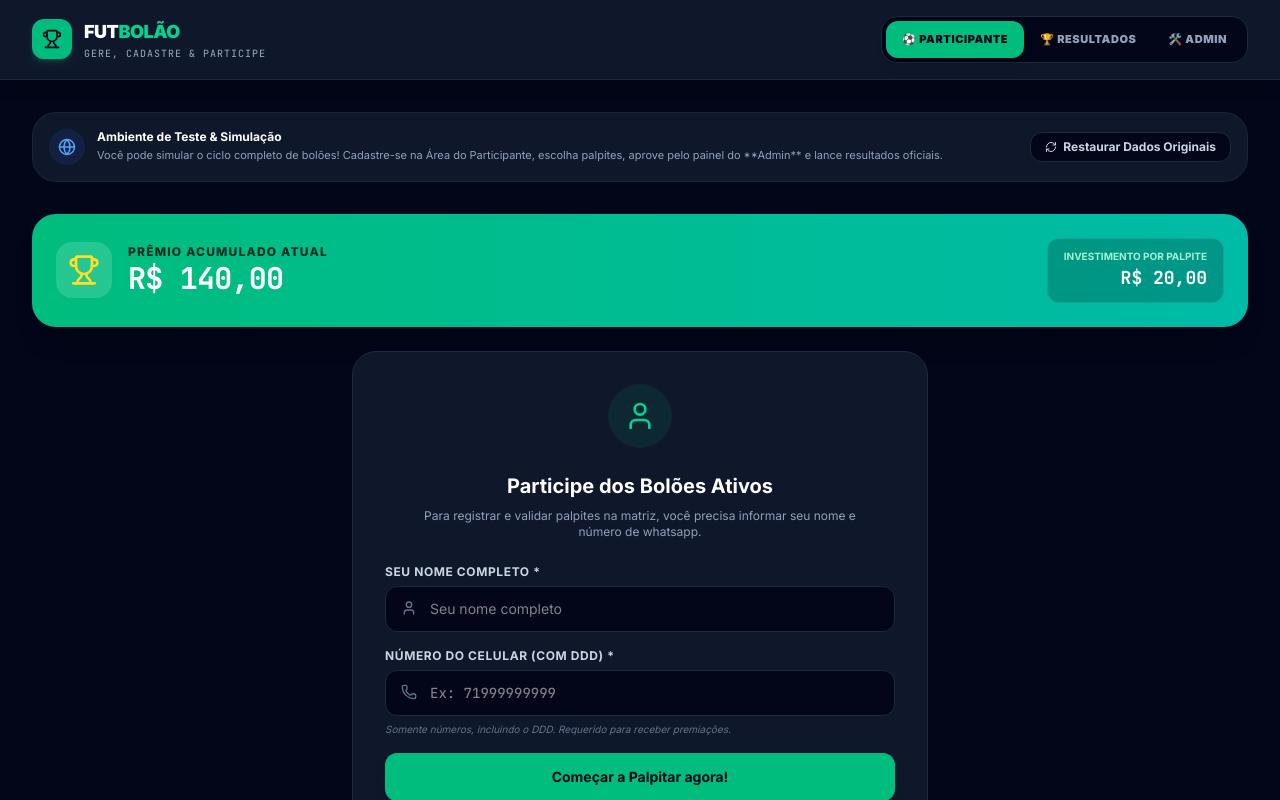
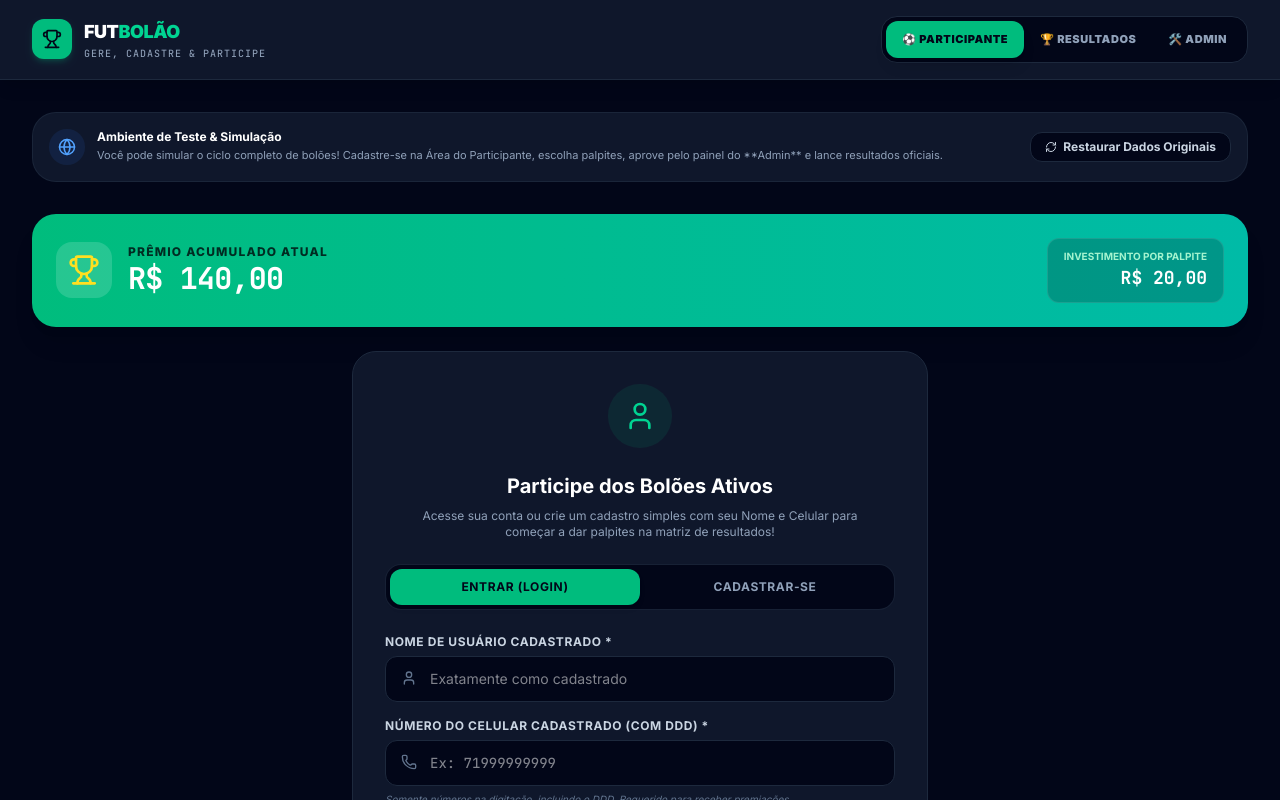
Before and after one commit to lukitoazevedo/Lukito, a React (Vite) app: page / in a window 1280 px wide. Shown: the top 800 px of the page. Built offline with nearby package versions, Linux system fonts and the light colour scheme.

Commit message:
feat: separate login and registration flows
Split authentication logic into distinct login and registration methods to improve user management and validation. Introduced explicit status checks to prevent unauthorized access and duplicate registrations.

```diff
--- a/src/App.tsx
+++ b/src/App.tsx
@@ -250,28 +250,53 @@ export default function App() {
     saveState('bolao_partidas', updated);
   };
 
-  // 3. Actions: Participant log-in or registration
-  const handleLogin = (nome: string, celular: string) => {
+  // 3. Actions: Participant log-in
+  const handleLogin = (nome: string, celular: string): boolean => {
     // Sanitize values
     const cleanPhone = celular.replace(/\D/g, ''); // leave only digits
+    const cleanNomeInput = nome.trim().toLowerCase();
 
-    // Check if user already exists
-    let user = usuarios.find(u => u.celular === cleanPhone);
+    // Check if user already exists matching BOTH Name and Cellphone
+    const user = usuarios.find(
+      u => u.celular === cleanPhone && u.nome_usuario.trim().toLowerCase() === cleanNomeInput
+    );
 
-    if (!user) {
-      // Create new user record
-      user = {
-        id: `user-${Date.now()}`,
-        nome_usuario: nome,
-        celular: cleanPhone
-      };
-      const updatedUsers = [...usuarios, user];
-      setUsuarios(updatedUsers);
-      saveState('bolao_usuarios', updatedUsers);
+    if (user) {
+      setCurrentUser(user);
+      saveState('bolao_currentUser', user);
+      return true;
+    }
+    return false;
+  };
+
+  // Actions: Participant registration
+  const handleRegister = (nome: string, celular: string): { success: boolean; error?: string } => {
+    // Sanitize values
+    const cleanPhone = celular.replace(/\D/g, ''); // leave only digits
+    const cleanNome = nome.trim();
+
+    if (!cleanNome || !cleanPhone) {
+      return { success: false, error: "Nome e celular são campos obrigatórios." };
     }
 
-    setCurrentUser(user);
-    saveState('bolao_currentUser', user);
+    // Check if phone number is already registered
+    const existing = usuarios.find(u => u.celular === cleanPhone);
+    if (existing) {
+      return { success: false, error: "Este número de celular já possui cadastro no sistema!" };
+    }
+
+    const newUser: Usuario = {
+      id: `user-${Date.now()}`,
+      nome_usuario: cleanNome,
+      celular: cleanPhone
+    };
+
+    const updatedUsers = [...usuarios, newUser];
+    setUsuarios(updatedUsers);
+    saveState('bolao_usuarios', updatedUsers);
+    setCurrentUser(newUser);
+    saveState('bolao_currentUser', newUser);
+    return { success: true };
   };
 
   // 4. Actions: logout
@@ -544,6 +569,7 @@ export default function App() {
               notificacoes={notificacoes}
               activeAdmin={activeAdmin}
               onLogin={handleLogin}
+              onRegister={handleRegister}
               onLogout={handleLogout}
               onAddPalpite={handleAddPalpite}
               onMarkNotificationsAsRead={handleMarkNotificationsAsRead}
--- a/src/components/ParticipantArea.tsx
+++ b/src/components/ParticipantArea.tsx
@@ -16,7 +16,8 @@ interface ParticipantAreaProps {
   currentUser: Usuario | null;
   notificacoes: Notificacao[];
   activeAdmin: string | null;
-  onLogin: (nome: string, celular: string) => void;
+  onLogin: (nome: string, celular: string) => boolean;
+  onRegister: (nome: string, celular: string) => { success: boolean; error?: string };
   onLogout: () => void;
   onAddPalpite: (partidaId: string, resultado: string) => void;
   onMarkNotificationsAsRead: (userId: string) => void;
@@ -31,6 +32,7 @@ export default function ParticipantArea({
   notificacoes,
   activeAdmin,
   onLogin,
+  onRegister,
   onLogout,
   onAddPalpite,
   onMarkNotificationsAsRead,
@@ -38,6 +40,7 @@ export default function ParticipantArea({
   // Input fields for identity
   const [nomeInput, setNomeInput] = useState('');
   const [celularInput, setCelularInput] = useState('');
+  const [authTab, setAuthTab] = useState<'login' | 'register'>('login');
 
   // Sorter / Active sweepstakes and match selection
   const [selectedBolaoId, setSelectedBolaoId] = useState<string>('');
@@ -122,14 +125,32 @@ export default function ParticipantArea({
     return () => clearInterval(interval);
   }, [currentPartida]);
 
-  // Handle Login
-  const handleLoginSubmit = (e: React.FormEvent) => {
+  // Handle Login and Register Submit
+  const handleAuthSubmit = (e: React.FormEvent) => {
     e.preventDefault();
     if (!nomeInput.trim() || !celularInput.trim()) {
       alert("Por favor, preencha o seu nome e telefone celular para continuar.");
       return;
     }
-    onLogin(nomeInput.trim(), celularInput.trim());
+
+    if (authTab === 'login') {
+      const success = onLogin(nomeInput.trim(), celularInput.trim());
+      if (success) {
+        // Clear forms
+        setNomeInput('');
+        setCelularInput('');
+      } else {
+        alert("❌ Usuário não encontrado ou Nome/Celular incorretos.\n\nPara fazer login, informe os mesmos dados cadastrados (considerando letras maiúsculas/minúsculas). Caso não possua conta, crie uma na aba 'Cadastrar'!");
+      }
+    } else {
+      const res = onRegister(nomeInput.trim(), celularInput.trim());
+      if (res.success) {
+        setNomeInput('');
+        setCelularInput('');
+      } else {
+        alert(`❌ Falha no Cadastro: ${res.error || 'Erro desconhecido.'}`);
+      }
+    }
   };
 
   // Matrix generation grid values (0 to 5)
@@ -245,20 +266,58 @@ export default function ParticipantArea({
 
       {/* SECTION 1: MANDATORY REGISTER IF NOT AUTHENTICATED */}
       {!currentUser ? (
-        <div id="participant-auth-card" className="bg-slate-900 border border-slate-800 p-6 md:p-8 rounded-3xl space-y-6 max-w-xl mx-auto text-center">
+        <div id="participant-auth-card" className="bg-slate-900 border border-slate-800 p-6 md:p-8 rounded-3xl space-y-6 max-w-xl mx-auto text-center animate-fade-in">
           <div className="mx-auto w-16 h-16 rounded-full bg-emerald-500/10 flex items-center justify-center text-emerald-400">
             <User size={32} />
           </div>
           <div>
             <h3 className="text-xl font-bold text-white">Participe dos Bolões Ativos</h3>
             <p className="text-xs text-slate-400 mt-2 max-w-md mx-auto">
-              Para registrar e validar palpites na matriz, você precisa informar seu nome e número de whatsapp.
+              Acesse sua conta ou crie um cadastro simples com seu Nome e Celular para começar a dar palpites na matriz de resultados!
             </p>
           </div>
 
-          <form id="form-participant-login" onSubmit={handleLoginSubmit} className="space-y-4 text-left">
+          {/* TAB BAR FOR REGISTER / LOGIN */}
+          <div className="flex bg-slate-950 p-1 border border-slate-800/80 rounded-2xl">
+            <button
+              id="auth-tab-login-btn"
+              type="button"
+              onClick={() => {
+                setAuthTab('login');
+                setNomeInput('');
+                setCelularInput('');
+              }}
+              className={`flex-1 py-2.5 rounded-xl text-xs font-bold uppercase tracking-wider transition-all cursor-pointer ${
+                authTab === 'login'
+                  ? 'bg-emerald-500 text-slate-950 shadow-md'
+                  : 'text-slate-400 hover:text-white'
+              }`}
+            >
+              Entrar (Login)
+            </button>
+            <button
+              id="auth-tab-register-btn"
+              type="button"
+              onClick={() => {
+                setAuthTab('register');
+                setNomeInput('');
+                setCelularInput('');
+              }}
+              className={`flex-1 py-2.5 rounded-xl text-xs font-bold uppercase tracking-wider transition-all cursor-pointer ${
+                authTab === 'register'
+                  ? 'bg-emerald-500 text-slate-950 shadow-md'
+                  : 'text-slate-400 hover:text-white'
+              }`}
+            >
+              Cadastrar-se
+            </button>
+          </div>
+
+          <form id="form-participant-auth" onSubmit={handleAuthSubmit} className="space-y-4 text-left">
             <div className="space-y-1.5">
-              <label className="text-xs font-bold text-slate-300 uppercase tracking-wider block">Seu Nome Completo *</label>
+              <label className="text-xs font-bold text-slate-300 uppercase tracking-wider block">
+                {authTab === 'login' ? 'Nome de Usuário cadastrado *' : 'Seu Nome Completo *'}
+              </label>
               <div className="relative">
                 <span className="absolute left-4 top-3.5 text-slate-500">
                   <User size={16} />
@@ -267,7 +326,7 @@ export default function ParticipantArea({
                   id="auth-input-name"
                   type="text"
                   required
-                  placeholder="Seu nome completo"
+                  placeholder={authTab === 'login' ? "Exatamente como cadastrado" : "Seu nome completo"}
                   value={nomeInput}
                   onChange={(e) => setNomeInput(e.target.value)}
                   className="w-full pl-11 pr-4 py-3 bg-slate-950 border border-slate-800 rounded-xl text-white focus:outline-none focus:ring-2 focus:ring-emerald-500 text-sm"
@@ -276,7 +335,9 @@ export default function ParticipantArea({
             </div>
 
             <div className="space-y-1.5">
-              <label className="text-xs font-bold text-slate-300 uppercase tracking-wider block">Número do Celular (com DDD) *</label>
+              <label className="text-xs font-bold text-slate-300 uppercase tracking-wider block">
+                {authTab === 'login' ? 'Número do Celular cadastrado (com DDD) *' : 'Número do Celular (com DDD) *'}
+              </label>
               <div className="relative">
                 <span className="absolute left-4 top-3.5 text-slate-500">
                   <Phone size={16} />
@@ -291,15 +352,15 @@ export default function ParticipantArea({
                   className="w-full pl-11 pr-4 py-3 bg-slate-950 border border-slate-800 rounded-xl text-white focus:outline-none focus:ring-2 focus:ring-emerald-500 text-sm font-mono"
                 />
               </div>
-              <span className="text-[10px] text-slate-500 italic block">Somente números, incluindo o DDD. Requerido para receber premiações.</span>
+              <span className="text-[10px] text-slate-500 italic block">Somente números na digitação, incluindo o DDD. Requerido para receber premiações.</span>
             </div>
 
             <button
               id="btn-confirm-auth"
               type="submit"
-              className="w-full py-3.5 bg-emerald-500 hover:bg-emerald-600 text-slate-950 font-bold rounded-xl shadow-lg transition-colors cursor-pointer text-sm"
+              className="w-full py-3.5 bg-emerald-500 hover:bg-emerald-600 text-slate-950 font-bold rounded-xl shadow-lg transition-colors cursor-pointer text-sm uppercase tracking-wider font-extrabold"
             >
-              Começar a Palpitar agora!
+              {authTab === 'login' ? 'Entrar no Sistema' : 'Criar minha Conta'}
             </button>
           </form>
         </div>
```
